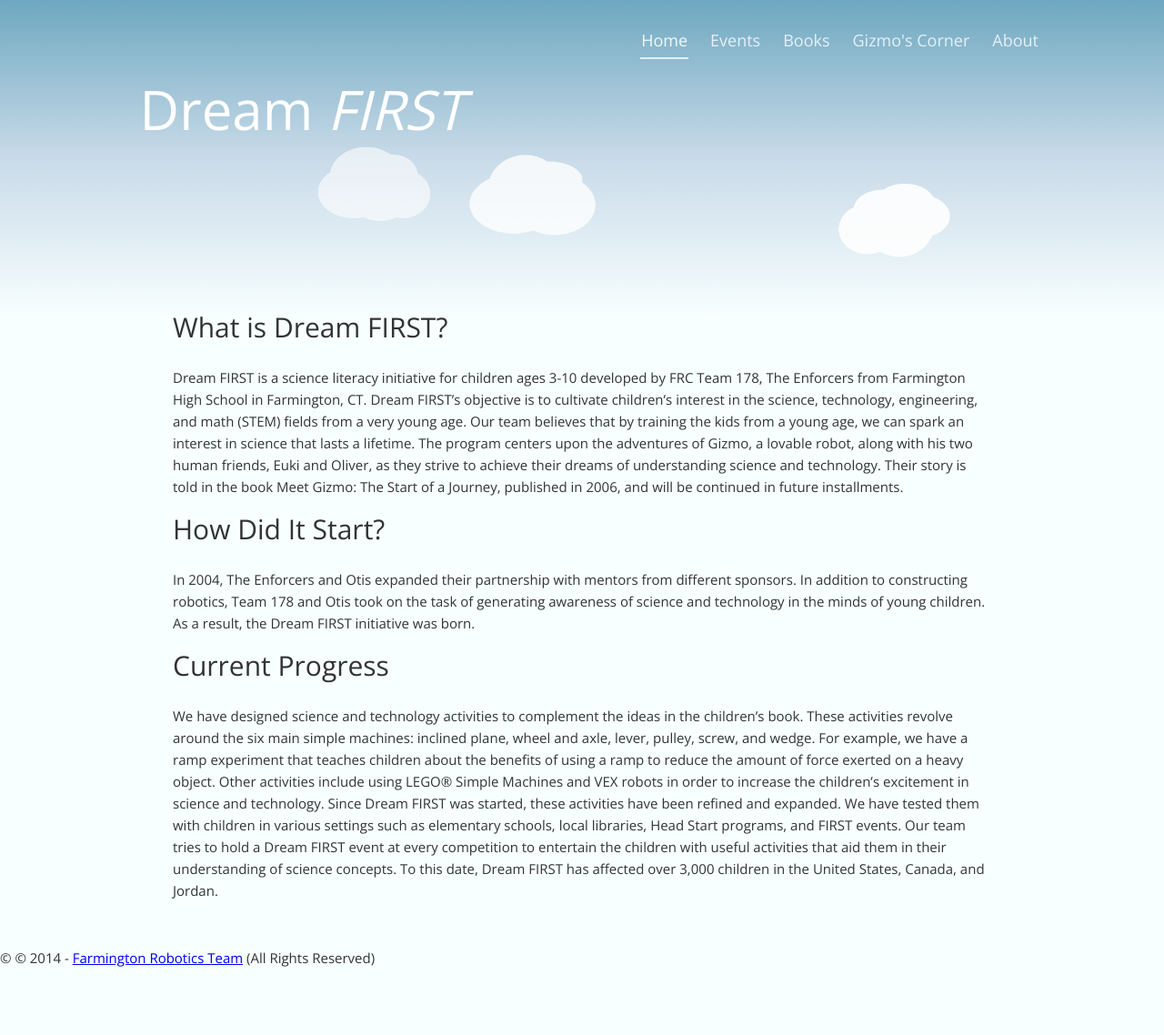
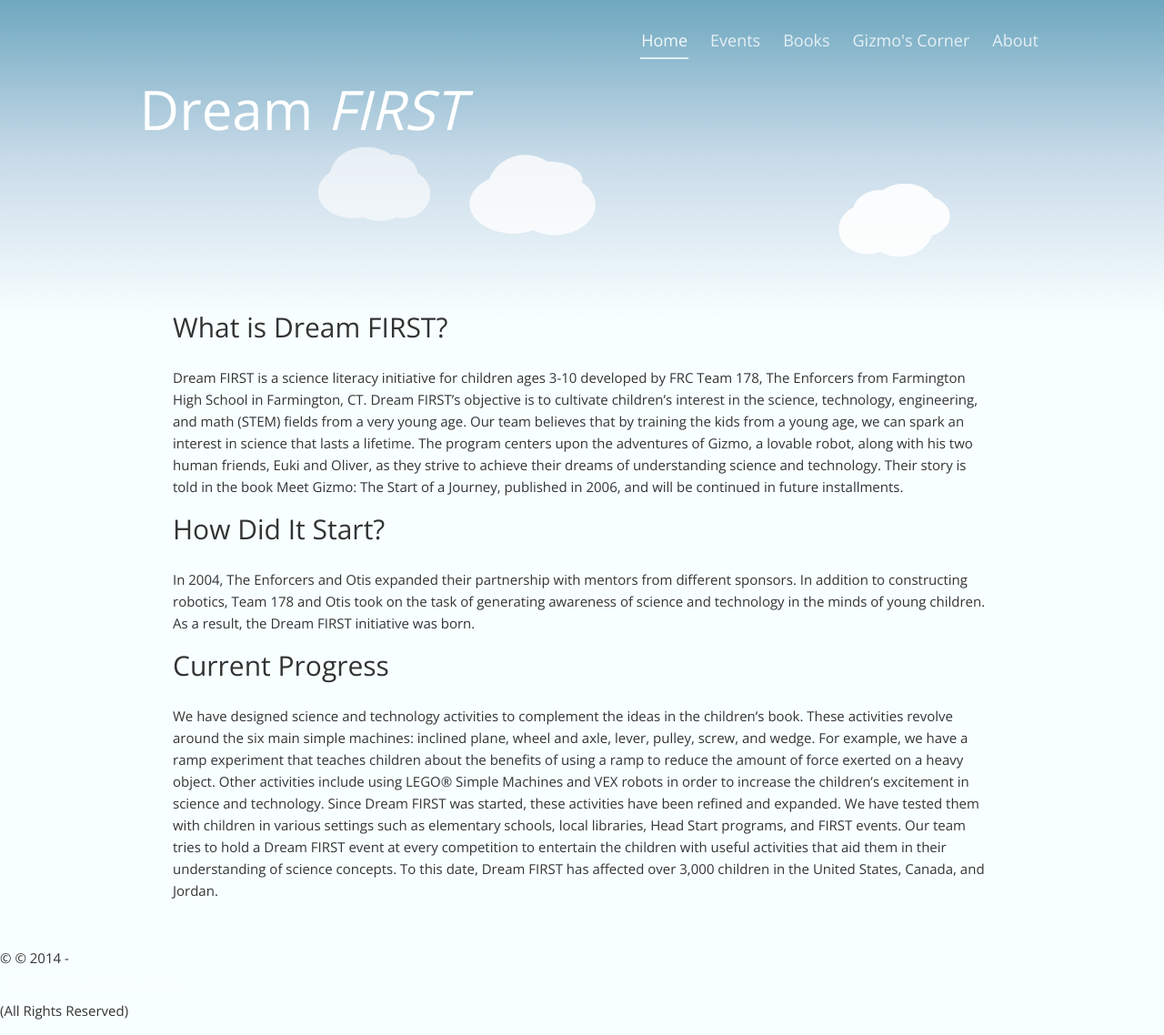
Before and after one commit to DreamFIRST/dreamfirst.github.io, a Jekyll site: the page built from index.md, in a window 1280 px wide. Shown: the whole page at 91% size. Built offline with Jekyll 4.4.1, drawn with Linux system fonts in a browser that asks for light colours; nearby versions of some CDN libraries; before the commit the page ends 1080 px from its top, so only the background shows below that.

Commit message:
Update main.css
Added styles. Yay!

```diff
--- a/resources/css/main.css
+++ b/resources/css/main.css
@@ -109,6 +109,35 @@
 	margin: auto; padding: 0 10% 20px;
 }
 
+#footer {
+
+}
+
+#footer hr {
+
+}
+
+#footer p {
+
+}
+
+#footer a {
+	margin: 0; padding: 5px 10px;
+	display: block;
+
+	color: rgba(255,255,255, 0.8);
+	text-decoration: none;
+
+	transition-duration: 0.2s;
+	transition-property: background, border, color, text-shadow;
+}
+
+#footer a:hover {
+	color: white;
+	border-radius: 3px;
+	text-shadow: 0 0 1px rgba(255,255,255, 0.2);
+}
+
 @media screen and (max-width: 1100px) {
 	#nav {
 		margin-right: 30px;
```
